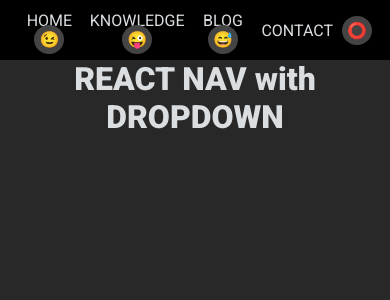
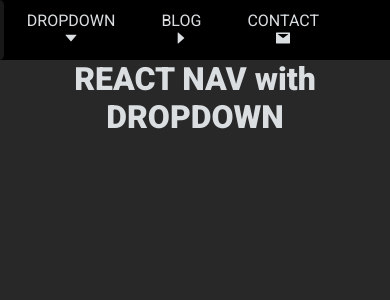
Before and after one commit to robonexx/react_nav_dropdown, a React (Create React App) app: page / in a window 390 px wide. Shown: the top 300 px of the page. Built offline with nearby package versions, Linux system fonts and the light colour scheme.

Commit message:
dropdown with submenus

```diff
--- /dev/null
+++ b/public/200.html
@@ -0,0 +1 @@
+<!doctype html><html lang="en"><head><meta charset="utf-8"/><link rel="icon" href="/favicon.ico"/><meta name="viewport" content="width=device-width,initial-scale=1"/><meta name="theme-color" content="#000000"/><meta name="description" content="Web site created using create-react-app"/><link rel="apple-touch-icon" href="/logo192.png"/><link rel="manifest" href="/manifest.json"/><title>React nav dropdown</title><script defer="defer" src="/static/js/main.c4d1b08b.js"></script><link href="/static/css/main.000974fe.css" rel="stylesheet"></head><body><noscript>You need to enable JavaScript to run this app.</noscript><div id="root"></div></body></html>
--- a/src/App.js
+++ b/src/App.js
@@ -1,9 +1,12 @@
 import React, { useState } from 'react';
 import './App.css';
-import './Nav.css';
+import './components/nav/Nav.css';
 import Dropdown from './components/dropdown/Dropdown';
 import Nav from './components/nav/Nav';
 import NavItem from './components/navItem/NavItem';
+import { AiFillCaretRight, AiFillMail,AiFillCaretDown } from "react-icons/ai";
+
+
 
 // nav
 /* function Nav(props) {
@@ -55,12 +58,14 @@ function App() {
   return (
     <div className='App'>
       <Nav>
-        <NavItem title='home' icon='&#128521;' url='/' />
-        <NavItem title='knowledge' icon='&#128540;' url='/knowledge' />
-        <NavItem title='blog' icon='&#128517;' url='/blog' />
+        <NavItem title='home' icon={<AiFillCaretRight/>} url='/' />
+        <NavItem title='dropdown' icon={<AiFillCaretDown />} url='/knowledge'>
+        <Dropdown></Dropdown>
+        </NavItem>
+        <NavItem title='blog' icon={<AiFillCaretRight/>} url='/blog' />
 
-        <NavItem title='contact' icon='&#11093;' url='/contact'>
-          <Dropdown></Dropdown>
+        <NavItem title='contact' icon={<AiFillMail/>} url='/contact'>
+
         </NavItem>
       </Nav>
       <h1>REACT NAV with DROPDOWN</h1>
--- a/src/components/dropdown/Dropdown.js
+++ b/src/components/dropdown/Dropdown.js
@@ -1,8 +1,11 @@
 import React, { useState, useEffect, useRef } from 'react';
-import { FcAbout } from 'react-icons/fc';
-import { FcRight } from 'react-icons/fc';
-import { FcTodoList } from 'react-icons/fc';
-import { FcPrevious } from 'react-icons/fc';
+import {
+  AiFillCaretRight,
+  AiFillCaretLeft,
+  AiOutlineDoubleRight,
+  AiOutlineSkin,
+  AiOutlineCoffee
+} from 'react-icons/ai';
 
 import { CSSTransition } from 'react-transition-group';
 
@@ -27,9 +30,9 @@ export default function Dropdown() {
         className='menu-item'
         onClick={() => props.goToMenu && setActiveMenu(props.goToMenu)}
       >
-        <span className='link-icon'>{props.leftIcon}</span>
+        <span className='drop-icon'>{props.leftIcon}</span>
         {props.children}
-        <span className='icon-right'>{props.rightIcon}</span>
+        <span className='drop-icon-right'>{props.rightIcon}</span>
       </a>
     );
   }
@@ -47,20 +50,21 @@ export default function Dropdown() {
         onEnter={calcHeight}
       >
         <div className='menu'>
-          <DropDownItem>Item1</DropDownItem>
-          <DropDownItem leftIcon={<FcAbout />}>Item2</DropDownItem>
+          <DropDownItem leftIcon={<AiOutlineCoffee />}>Coffee</DropDownItem>
+          <DropDownItem leftIcon={<AiOutlineSkin />}>Clothes</DropDownItem>
           <DropDownItem
-            leftIcon={<FcTodoList />}
-            rightIcon={<FcRight />}
+            leftIcon={<AiOutlineDoubleRight />}
+            rightIcon={<AiFillCaretRight />}
             goToMenu='subMenu'
           >
-            Item3
-                  </DropDownItem>
-                  <DropDownItem
-            leftIcon="🦧"
-            rightIcon={<FcRight />}
-            goToMenu="extraMenu">
-            ExtraMenu
+            Sub-menu1
+          </DropDownItem>
+          <DropDownItem
+            leftIcon={<AiOutlineDoubleRight />}
+            rightIcon={<AiFillCaretRight />}
+            goToMenu='extraMenu'
+          >
+            Sub-menu2
           </DropDownItem>
         </div>
       </CSSTransition>
@@ -73,17 +77,17 @@ export default function Dropdown() {
         onEnter={calcHeight}
       >
         <div className='menu'>
-          <DropDownItem leftIcon={<FcPrevious />} goToMenu='main'>
-            <h2>subItem1</h2>
+          <DropDownItem leftIcon={<AiFillCaretLeft />} goToMenu='main'>
+            <h2>Go back</h2>
           </DropDownItem>
-          <DropDownItem>subItem2</DropDownItem>
-          <DropDownItem>subItem3</DropDownItem>
-          <DropDownItem>subItem3</DropDownItem>
-          <DropDownItem>subItem3</DropDownItem>
-          <DropDownItem>subItem3</DropDownItem>
-          <DropDownItem>subItem3</DropDownItem>
-          <DropDownItem>subItem3</DropDownItem>
-          <DropDownItem>subItem3</DropDownItem>
+          <DropDownItem>subItem1</DropDownItem>
+          <DropDownItem>subItem1</DropDownItem>
+          <DropDownItem>subItem1</DropDownItem>
+          <DropDownItem>subItem1</DropDownItem>
+          <DropDownItem>subItem1</DropDownItem>
+          <DropDownItem>subItem1</DropDownItem>
+          <DropDownItem>subItem1</DropDownItem>
+          <DropDownItem>subItem1</DropDownItem>
         </div>
       </CSSTransition>
       <CSSTransition
@@ -94,17 +98,17 @@ export default function Dropdown() {
         onEnter={calcHeight}
       >
         <div className='menu'>
-          <DropDownItem leftIcon={<FcPrevious />} goToMenu='main'>
-            <h2>subDrop2Item2</h2>
+          <DropDownItem leftIcon={<AiFillCaretLeft />} goToMenu='main'>
+            <h2>Go Back</h2>
           </DropDownItem>
           <DropDownItem>subItem2</DropDownItem>
-          <DropDownItem>subItem3</DropDownItem>
-          <DropDownItem>subItem3</DropDownItem>
-          <DropDownItem>subItem3</DropDownItem>
-          <DropDownItem>subItem3</DropDownItem>
-          <DropDownItem>subItem3</DropDownItem>
-          <DropDownItem>subItem3</DropDownItem>
-          <DropDownItem>subItem3</DropDownItem>
+          <DropDownItem>subItem2</DropDownItem>
+          <DropDownItem>subItem2</DropDownItem>
+          <DropDownItem>subItem2</DropDownItem>
+          <DropDownItem>subItem2</DropDownItem>
+          <DropDownItem>subItem2</DropDownItem>
+          <DropDownItem>subItem2</DropDownItem>
+          <DropDownItem>subItem2</DropDownItem>
         </div>
       </CSSTransition>
     </div>
--- a/src/components/nav/Nav.css
+++ b/src/components/nav/Nav.css
@@ -10,6 +10,7 @@ font-family: var(--font);
     height: 100%;
     display: flex;
     justify-content: flex-end;
+    margin-right: 10rem;
 
 }
 
@@ -19,20 +20,51 @@ font-family: var(--font);
     display: flex;
     align-items: center;
     justify-content: center;
+    padding: 0 2rem;
+}
+
+.nav-item:hover {
+    background-color: #181818;
+    border-radius: 5px;
+}
+
+@media screen and (max-width: 960px) {
+    .navbar-nav {
+        margin-right: 2rem;
+    }
+    .nav-item {
+        padding: 0 1rem;
+    }
+}
+
+.link-icon {
+    --button-size: calc(var(--nav-size) * 0.5);
+    width: 32px;
+    height: 32px;
+    padding: 1rem 0.25rem;
+     align-items: center;
+     justify-content: center;
+     transition: filter 300ms;
 }
 
 
-.link-icon {
+.drop-icon {
     --button-size: calc(var(--nav-size) * 0.5);
-    width: var(--button-size);
-    height: var(--button-size);
-    border-radius: 50%;
-    background-color: #444;
-    padding: 5px;
-    margin: 0 2px;
+    width: 32px;
+    height: 32px;
+    padding: 0.5rem 0.25rem;
+    margin: 2px;
      align-items: center;
      justify-content: center;
      transition: filter 300ms;
+}
+
+
+.drop-icon-right {
+    width: 32px;
+    height: 32px;
+    padding: 0.5rem 0.25rem;
+    margin-left: auto;
 }
 
 
@@ -43,26 +75,33 @@ font-family: var(--font);
     color: var(--text-color);
 }
 
-.link-icon:hover {
+.drop-icon:hover {
     filter: brightness(1.4);
 }
 
 .dropdown {
     position: absolute;
-    top: 58px;
-    width: 300px;
+    top: 60px;
+    min-width: 300px;
+    margin-left: 20rem;
     min-height: fit-content;
     background-color: var(--bg);
     transform: translateX(-45%);
-    border: var(--border);
+    border: var(--box-shadow);
     border-radius: var(--border-radius);
     padding: 2rem;
-    overflow-x: hidden;
+    overflow: hidden;
     transition: height var(--speed);
 }
 
 .menu {
     width: 100%;
+}
+
+.menu > .menu-item > h2 {
+    font-size: 1rem;
+    font-weight: 100;
+    padding-left: 2px;
 }
 
 .menu-item {
@@ -74,7 +113,8 @@ font-family: var(--font);
     padding: 1rem;
 }
 
-.menu-item .link-icon:hover {
+.menu-item .link-icon:hover,
+    .menu-item .drop-icon:hover {
     filter: none;
 }
 
@@ -82,9 +122,6 @@ font-family: var(--font);
     background-color: #525357;
 }
 
-.icon-right {
-    margin-left: auto;
-}
 
 /* Menu for css transitiongroup  drowpdown */
 
--- a/src/index.css
+++ b/src/index.css
@@ -6,7 +6,7 @@
   --bg-nav: #000;
   --text-color: #dadee1;
   --nav-size: 60px;
-  --border: 1px solid #888;
+  --box-shadow: rgba(0,0,0,0.335);
   --border-radius: 4px;
   --speed: 500ms;
   --font: 'Roboto', sans-serif;
```
